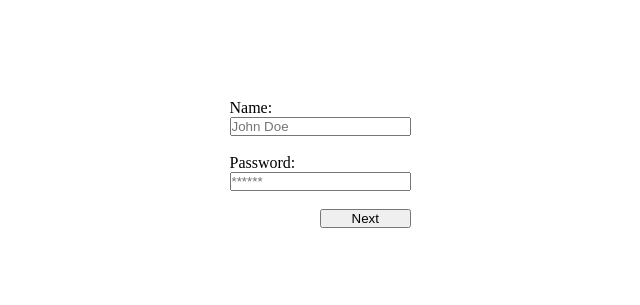
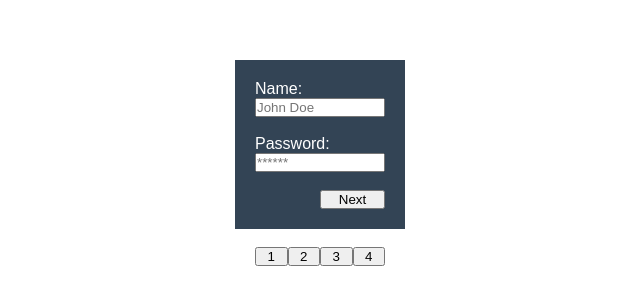
Before and after one commit to alejandromdz/js_pagination, a plain HTML site: page index.html in a window 1280 px wide. Shown: the part 237-542 px from the top of the page, without its empty margins (320-960 px from the left). Drawn offline with Linux system fonts and the light colour scheme.

Commit message:
pages implemented

```diff
--- a/index.html
+++ b/index.html
@@ -48,6 +48,7 @@
                 <button data-target=2>Prev</button>
                 <button data-target=4>Next</button>
             </div>
+
         </div>
         <div class="page">
             <input type="submit" value="SUBMIT" id="submit-button" />
@@ -55,7 +56,15 @@
             <div class="page-buttons">
                 <button data-target=3>Prev</button>
             </div>
+
         </div>
+        <br/>
+            <div class="page-numbers">
+                 <button data-target=1>1</button>
+                  <button data-target=2>2</button>
+                  <button data-target=3>3</button>
+                  <button data-target=4>4</button>
+            </div>
 
     </div>
     <script src="script.js"></script>
--- a/style.css
+++ b/style.css
@@ -5,14 +5,27 @@
 
 #paginated-form {
 display:flex;
-flex-direction: row;
+font-family: Arial, Helvetica, sans-serif;
+flex-direction: column;
 align-items: center;
-justify-content: space-around;
-height: 100vh
+justify-content: center;
+position: relative;
+  top: 50%;
+  left:50%;
+  transform: translate(-50%,-50%);
+  width: 200px;
+
+  color:white;
+  padding:20px;
+
 }
 div.page{
     display:flex;
     flex-direction: column;
+    width:130px;
+    animation: enter 1s forwards cubic-bezier(0.39, 0.575, 0.565, 1);
+    padding:20px;
+      background-color:#345;
 }
 div.page-buttons{
     display:flex;
@@ -29,3 +42,23 @@ div.page:first-child div.page-buttons{
 div.page:last-child div.page-buttons{
     justify-content: flex-start;
 }
+
+div.page-numbers{
+display:flex;
+width:130px;
+}
+
+div.page-numbers button{
+    display:flex;
+    justify-content: center;
+    width:25%;
+}
+@keyframes enter{
+  from {
+		transform: translateX(150%);
+	}
+	to
+	{
+		transform: translateX(0%);
+	}
+}
```
